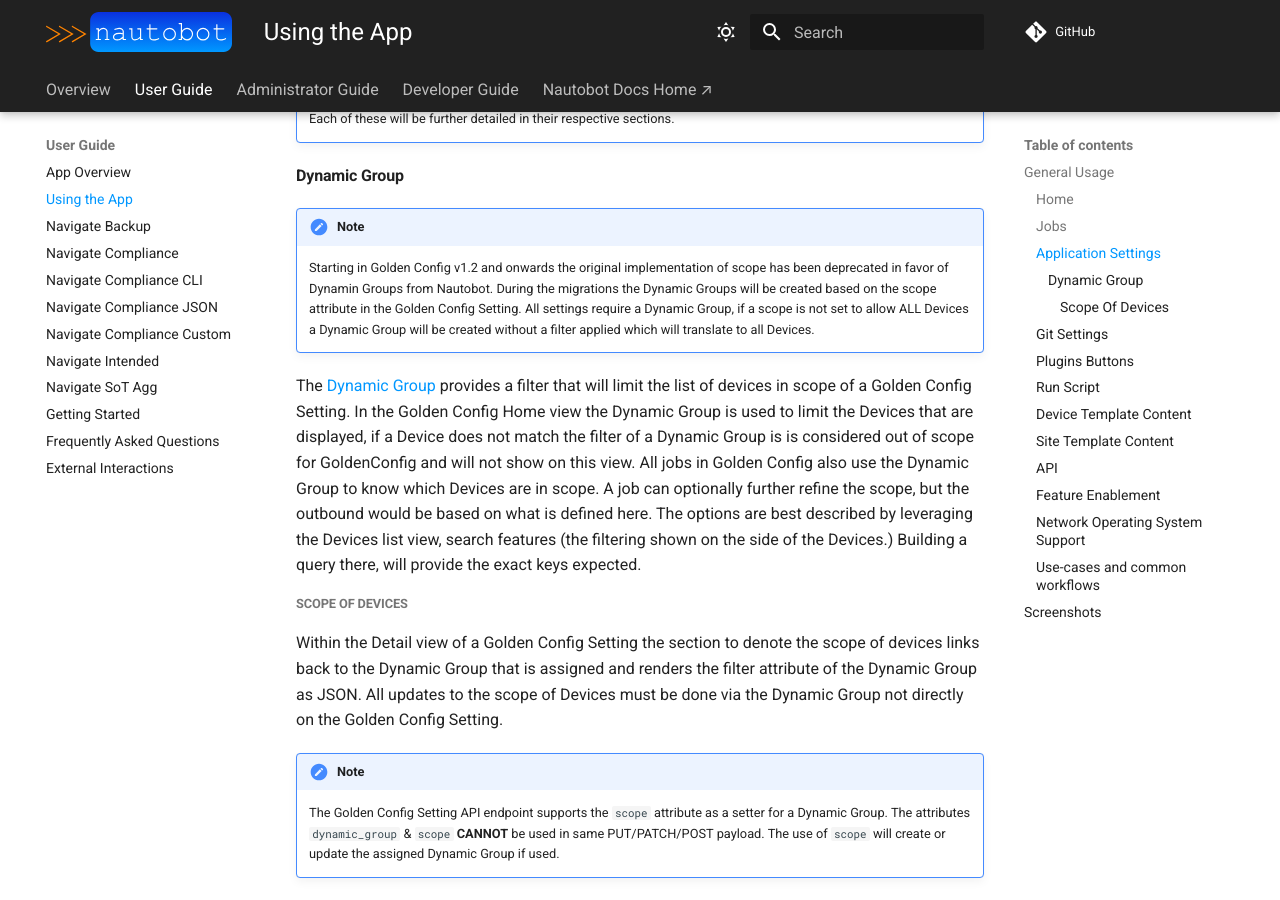
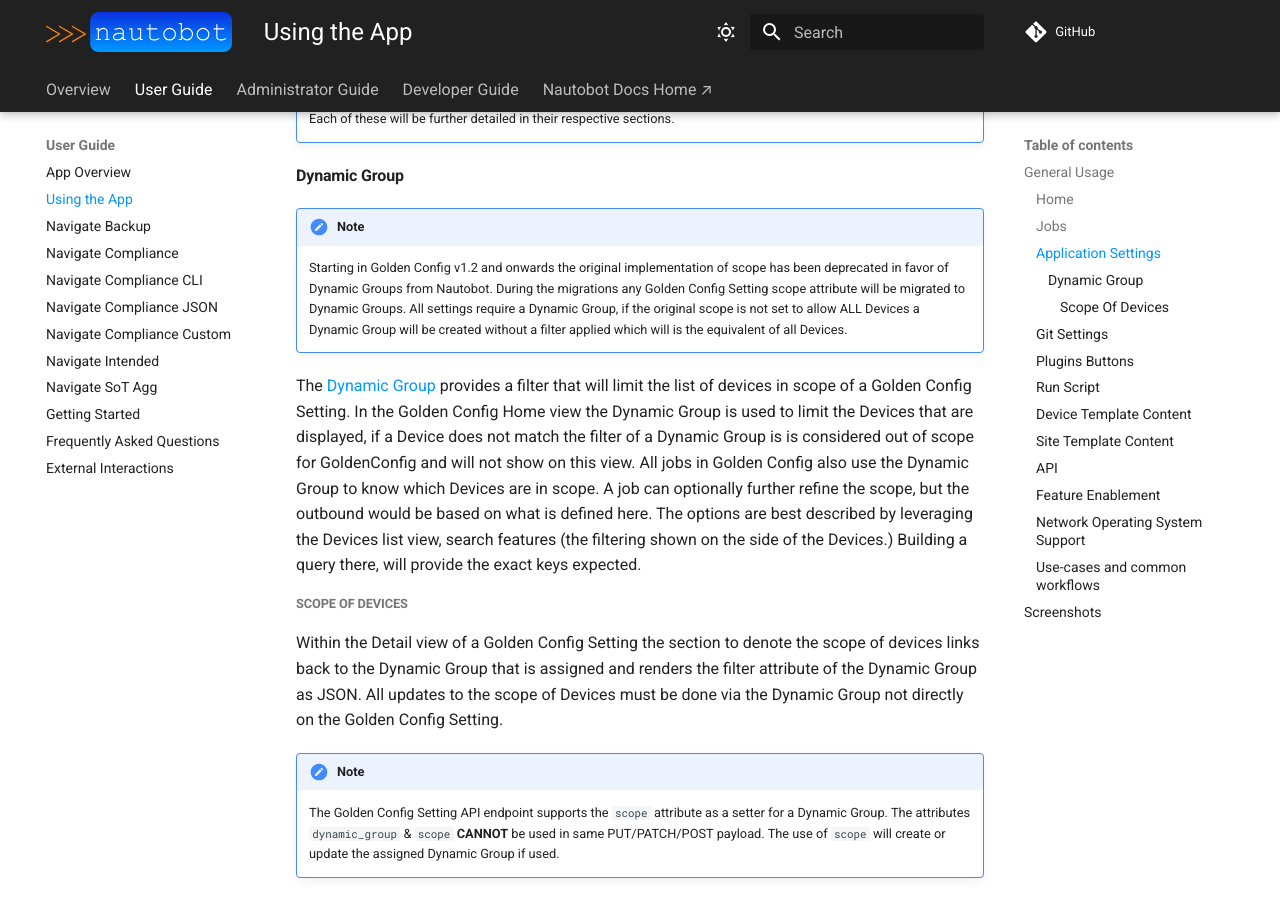
Before and after one commit to nautobot/nautobot-app-golden-config, an MkDocs documentation site: the page built from docs/user/app_use_cases.md, in a window 1280 px wide and 900 px high, scrolled down 3417 px. Built offline with MkDocs 1.6.1 and Material for MkDocs 9.7.7, drawn with Linux system fonts in a browser that asks for light colours; comment, search, counter and statistics services are not loaded.

Commit message:
Update docs/user/app_use_cases.md
Co-authored-by: Ken Celenza <ken@celenza.org>

```diff
--- a/docs/user/app_use_cases.md
+++ b/docs/user/app_use_cases.md
@@ -66,7 +66,7 @@
 #### Dynamic Group
 
 !!! note
-    Starting in Golden Config v1.2 and onwards the original implementation of scope has been deprecated in favor of Dynamin Groups from Nautobot. During the migrations the Dynamic Groups will be created based on the scope attribute in the Golden Config Setting. All settings require a Dynamic Group, if a scope is not set to allow ALL Devices a Dynamic Group will be created without a filter applied which will translate to all Devices.
+    Starting in Golden Config v1.2 and onwards the original implementation of scope has been deprecated in favor of Dynamic Groups from Nautobot. During the migrations any Golden Config Setting scope attribute will be migrated to Dynamic Groups. All settings require a Dynamic Group, if the original scope is not set to allow ALL Devices a Dynamic Group will be created without a filter applied which will is the equivalent of all Devices.
 
 The [Dynamic Group](https://nautobot.readthedocs.io/en/stable/additional-features/dynamic-groups/) provides a filter that will limit the list of devices in scope of a Golden Config Setting. In the Golden Config Home view the Dynamic Group is used to limit the Devices that are displayed, if a Device does not match the filter of a Dynamic Group is is considered out of scope for GoldenConfig and will not show on this view. All jobs in Golden Config also use the Dynamic Group to know which Devices are in scope. A job can optionally further refine the scope, but the outbound would be based on what is defined here. The options are best described by leveraging the Devices list view, search features (the filtering shown on the side of the Devices.) Building a query there, will provide the exact keys expected.
 
```
